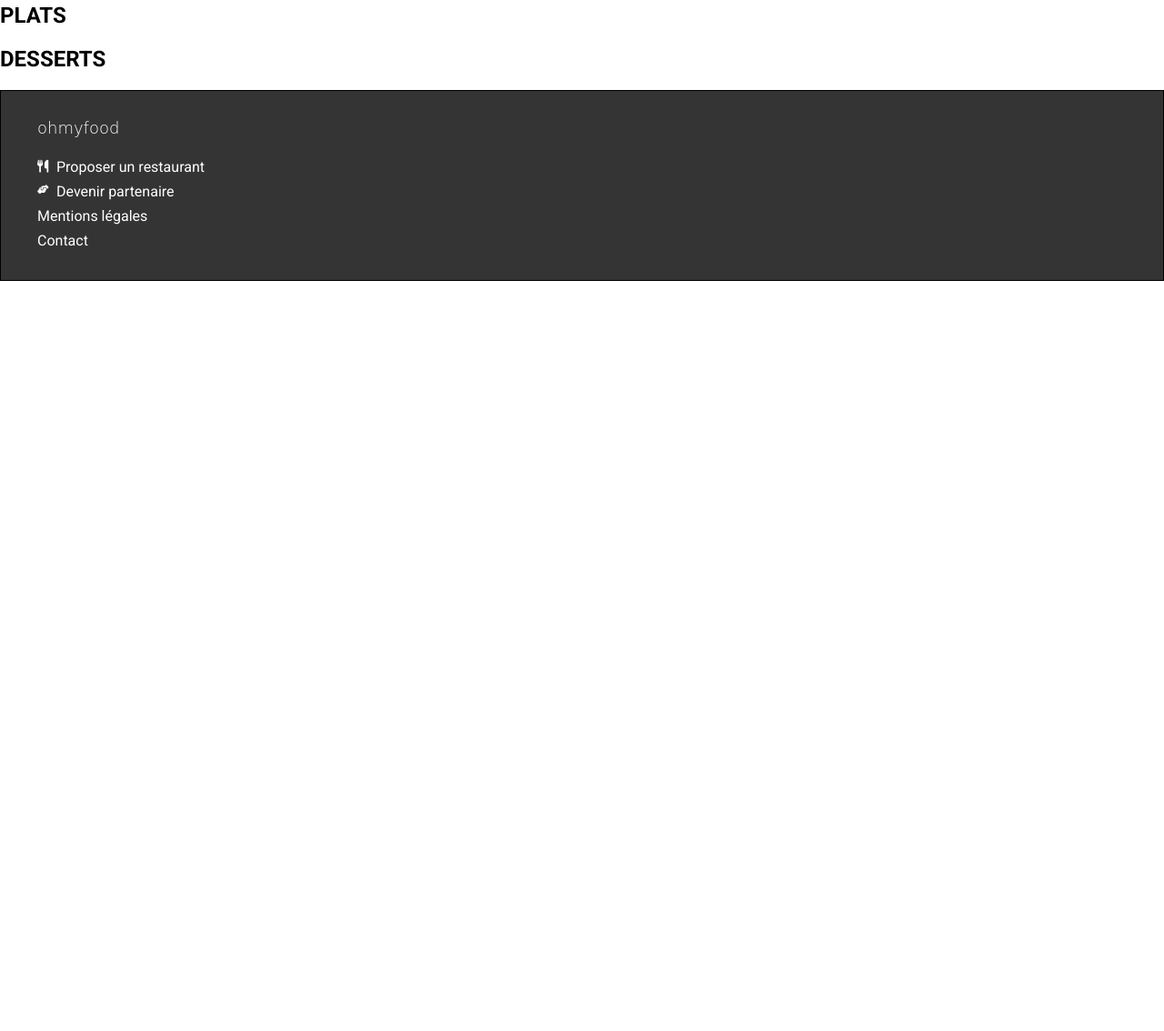
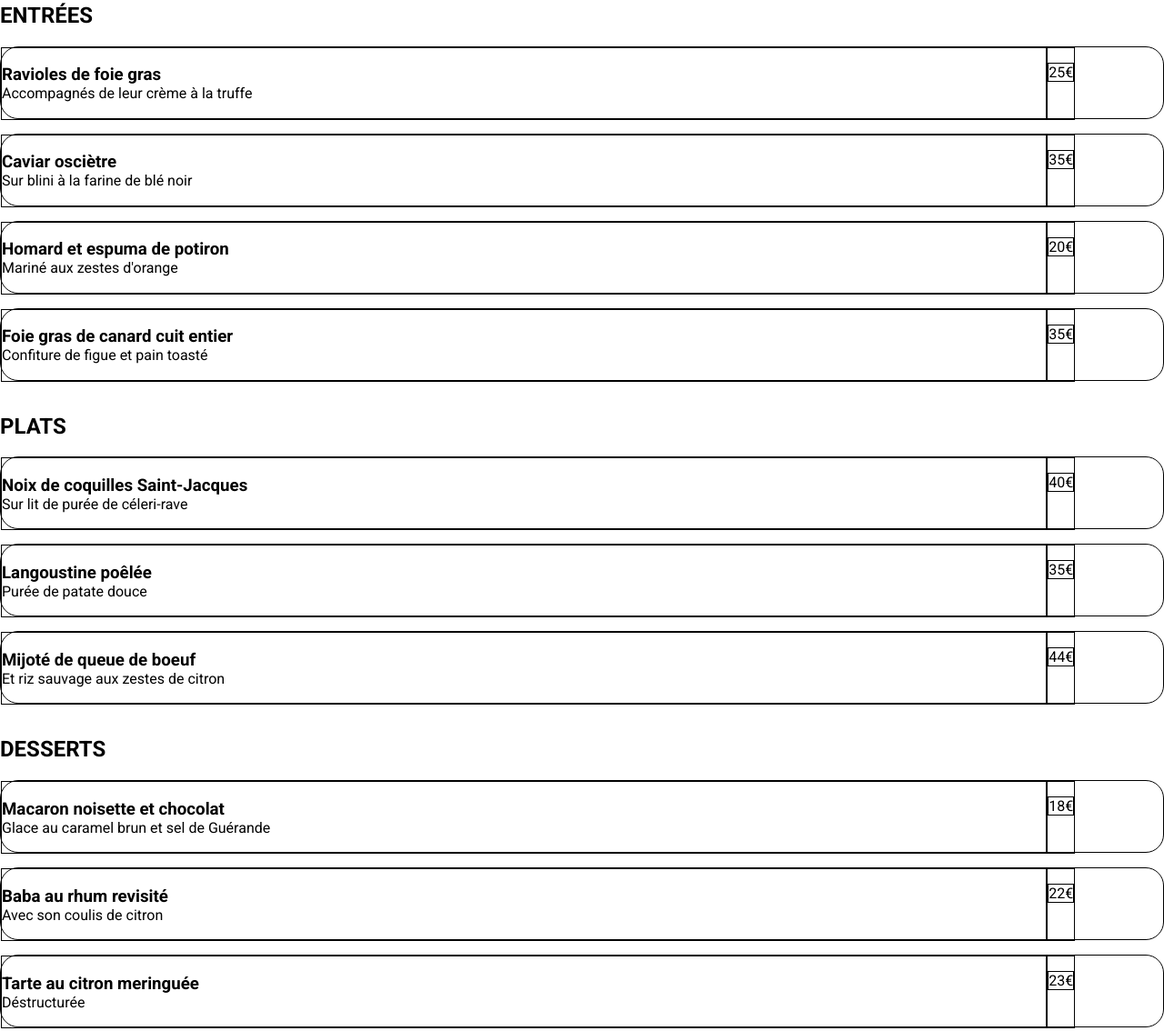
Before and after one commit to YvanRobR/YvanRobert_P2_02022021, a website: page la_note_enchantee.html in a window 1280 px wide. Shown: the part 177-1311 px from the top of the page at 91% size. Before the commit the page ends 800 px from the top, so only its background shows below. Drawn offline with Linux system fonts and the light colour scheme; a web font is replaced by a local one.

Commit message:
avancées pages

```diff
--- a/la_note_enchantee.html
+++ b/la_note_enchantee.html
@@ -32,23 +32,23 @@
 
 <section>
     <div class="haut">
-    <h1></h1>
+    <h1>La note enchantée</h1>
     <i class="far fa-heart"></i>
     </div>
 
 
-    <article class="entrees">
+    <article class="carte__entrees">
         <h2>ENTRÉES</h2>
 
         <div class="plats">
 
             <div class="plats__gauche">
-                <h3></h3>
-                <p></p>
+                <h3>Ravioles de foie gras</h3>
+                <p>Accompagnés de leur crème à la truffe</p>
             </div>
 
             <div class="plats__droite">
-                <p class="prix"></p>
+                <p class="prix">25€</p>
             </div>
 
         </div>
@@ -57,12 +57,12 @@
         <div class="plats">
 
             <div class="plats__gauche">
-                <h3></h3>
-                <p></p>
+                <h3>Caviar osciètre</h3>
+                <p>Sur blini à la farine de blé noir</p>
             </div>
 
             <div class="plats__droite">
-                <p class="prix"></p>
+                <p class="prix">35€</p>
             </div>
 
         </div>
@@ -71,12 +71,26 @@
         <div class="plats">
 
             <div class="plats__gauche">
-                <h3></h3>
-                <p></p>
+                <h3>Homard et espuma de potiron</h3>
+                <p>Mariné aux zestes d'orange</p>
             </div>
 
             <div class="plats__droite">
-                <p class="prix"></p>
+                <p class="prix">20€</p>
+            </div>
+
+        </div>
+
+
+        <div class="plats">
+
+            <div class="plats__gauche">
+                <h3>Foie gras de canard cuit entier</h3>
+                <p>Confiture de figue et pain toasté</p>
+            </div>
+
+            <div class="plats__droite">
+                <p class="prix">35€</p>
             </div>
 
         </div>
@@ -86,18 +100,18 @@
 
 
 
-    <article class="plats">
+    <article class="carte__plats">
         <h2>PLATS</h2>
 
         <div class="plats">
 
             <div class="plats__gauche">
-                <h3></h3>
-                <p></p>
+                <h3>Noix de coquilles Saint-Jacques</h3>
+                <p>Sur lit de purée de céleri-rave</p>
             </div>
 
             <div class="plats__droite">
-                <p class="prix"></p>
+                <p class="prix">40€</p>
             </div>
 
         </div>
@@ -106,12 +120,12 @@
         <div class="plats">
 
             <div class="plats__gauche">
-                <h3></h3>
-                <p></p>
+                <h3>Langoustine poêlée</h3>
+                <p>Purée de patate douce</p>
             </div>
 
             <div class="plats__droite">
-                <p class="prix"></p>
+                <p class="prix">35€</p>
             </div>
 
         </div>
@@ -120,12 +134,12 @@
         <div class="plats">
 
             <div class="plats__gauche">
-                <h3></h3>
-                <p></p>
+                <h3>Mijoté de queue de boeuf</h3>
+                <p>Et riz sauvage aux zestes de citron</p>
             </div>
 
             <div class="plats__droite">
-                <p class="prix"></p>
+                <p class="prix">44€</p>
             </div>
 
         </div>
@@ -133,18 +147,18 @@
     </article>
 
 
-    <article class="plats">
+    <article class="carte__desserts">
         <h2>DESSERTS</h2>
 
         <div class="plats">
 
             <div class="plats__gauche">
-                <h3></h3>
-                <p></p>
+                <h3>Macaron noisette et chocolat</h3>
+                <p>Glace au caramel brun et sel de Guérande</p>
             </div>
 
             <div class="plats__droite">
-                <p class="prix"></p>
+                <p class="prix">18€</p>
             </div>
 
         </div>
@@ -153,12 +167,12 @@
         <div class="plats">
 
             <div class="plats__gauche">
-                <h3></h3>
-                <p></p>
+                <h3>Baba au rhum revisité</h3>
+                <p>Avec son coulis de citron</p>
             </div>
 
             <div class="plats__droite">
-                <p class="prix"></p>
+                <p class="prix">22€</p>
             </div>
 
         </div>
@@ -167,12 +181,12 @@
         <div class="plats">
 
             <div class="plats__gauche">
-                <h3></h3>
-                <p></p>
+                <h3>Tarte au citron meringuée</h3>
+                <p>Déstructurée</p>
             </div>
 
             <div class="plats__droite">
-                <p class="prix"></p>
+                <p class="prix">23€</p>
             </div>
 
         </div>
--- a/sass/style.scss
+++ b/sass/style.scss
@@ -156,3 +156,50 @@
 
     }
 }
+
+
+
+/* pages restaurants */
+
+section {
+    @include flex-column;
+}
+
+.plats {
+    @include radius-cartes;
+    @include flex-row;
+    @include bord;
+    height: 10vh;
+    margin-bottom: 2vh;
+
+    &__gauche {
+        /*@include flex-column;*/
+        @include bord;
+        /*justify-content: center;*/
+        width: 90%;
+        height: 10vh;
+
+        h3 {
+
+            margin-bottom: 0px;
+        }
+
+        p {
+
+            margin-top: 0px;
+
+        }
+    }
+
+    &__droite {
+
+        height: 10vh;
+        @include bord;
+
+        p {
+            @include bord;
+
+        }
+    }
+
+}
```
Also changed, not shown: a_la_francaise.html (+31 -31 lines), la_palette_du_gout.html (+31 -31 lines), le_delice_des_sens.html (+31 -31 lines), public/css/prefixed/style.css, public/css/style.css, 1 other file.
